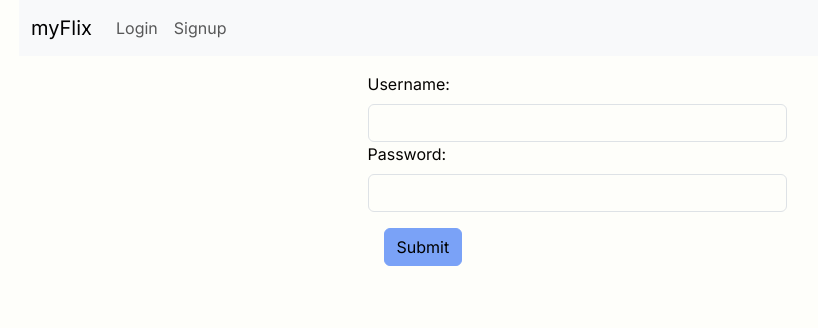
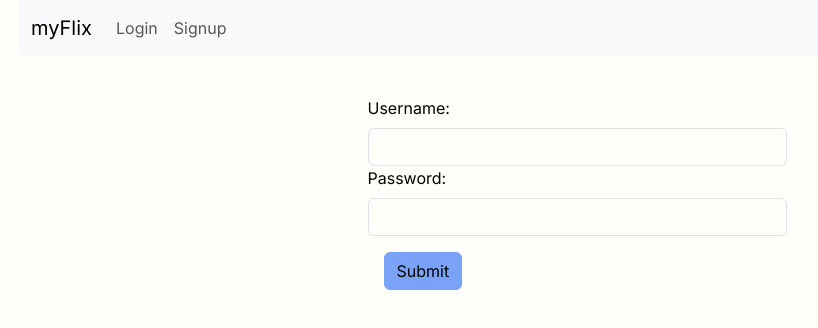
Before and after one commit to sina--/myFlix-client, a React (Vite) app: page /login in a window 1280 px wide. Shown: the top 328 px of the page, without its empty margins (63-881 px from the left). Built offline with nearby package versions, Linux system fonts and the light colour scheme.

Commit message:
Add search filter to main view

```diff
--- a/src/components/main-view/main-view.jsx
+++ b/src/components/main-view/main-view.jsx
@@ -129,6 +129,7 @@ export const MainView = () => {
   return (
     <BrowserRouter>
       <NavigationBar user={user} onLoggedOut={onLoggedOut} />
+      <div className="pt-4">
         <Row className="justify-content-md-center">
           <Routes>
             <Route
@@ -235,7 +236,10 @@ export const MainView = () => {
                     <Navigate to="/login" replace />
                   ) : (
                     <Col md={8}>
-                    <ProfileView user={user} toggleFavorite={toggleFavorite} />
+                      <ProfileView
+                        user={user}
+                        toggleFavorite={toggleFavorite}
+                      />
                     </Col>
                   )}
                 </>
@@ -243,6 +247,7 @@ export const MainView = () => {
             />
           </Routes>
         </Row>
+      </div>
     </BrowserRouter>
   );
 };
```
Lines whose indentation alone changed are shown as unchanged.
